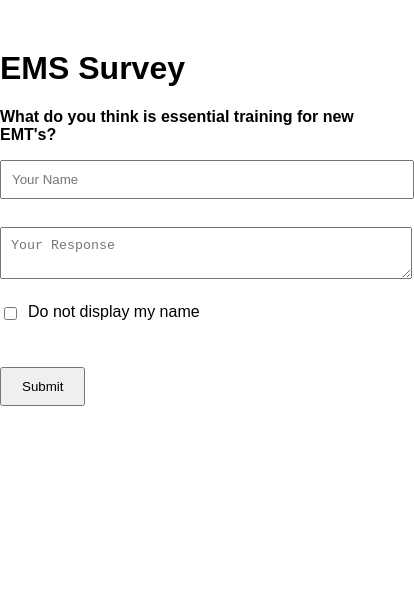
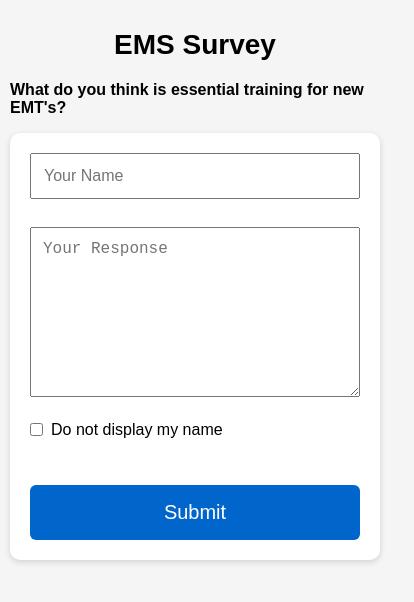
Before and after one commit to vrbanator/survey-site, a plain HTML site: page index.html in a window 390 px wide. Shown: the whole page, 414 px wide, since content can reach past the window. Drawn offline with Linux system fonts and the light colour scheme.

Commit message:
Update index.html

```diff
--- a/index.html
+++ b/index.html
@@ -1,28 +1,56 @@
 <!DOCTYPE html>
 <html>
 <head>
+<meta name="viewport" content="width=device-width, initial-scale=1.0">
 <title>Suggestion Box</title>
 <style>
 body{
-  font-family:Arial;
+  font-family:Arial, sans-serif;
   max-width:800px;
-  margin:50px auto;
+  margin:0 auto;
+  padding:20px;
+  background:#f5f5f5;
+}
+
+form{
+  background:white;
+  padding:20px;
+  border-radius:10px;
+  box-shadow:0 2px 6px rgba(0,0,0,.15);
+}
+
+h1{
+  text-align:center;
+  margin-bottom:20px;
 }
 
 input,
 textarea{
   width:100%;
+  box-sizing:border-box;
   margin-bottom:10px;
-  padding:10px;
+  padding:12px;
+  font-size:16px;
 }
 
 button{
-  padding:10px 20px;
+  width:100%;
+  padding:14px;
+  font-size:18px;
+  background:#0066cc;
+  color:white;
+  border:none;
+  border-radius:6px;
+  cursor:pointer;
 }
+
+button:hover{
+  background:#0052a3;
+}
+
 input[type="checkbox"]{
   width:auto;
-  margin-bottom:0;
-  padding:0;
+  margin:0;
 }
 
 .checkbox-row{
@@ -31,6 +59,33 @@ input[type="checkbox"]{
   gap:8px;
   margin:10px 0;
 }
+@media (max-width: 600px){
+
+  body{
+    padding:10px;
+  }
+
+  h1{
+    font-size:28px;
+  }
+
+  textarea{
+    min-height:150px;
+  }
+
+  button{
+    font-size:20px;
+    padding:16px;
+  }
+
+}
+
+#status{
+  margin-top:15px;
+  font-weight:bold;
+  color:green;
+}
+
 </style>
 </head>
 
@@ -56,6 +111,7 @@ method="POST"
 
   <textarea
     name="response"
+    rows="8"
     placeholder="Your Response"
     required></textarea>
 
```
